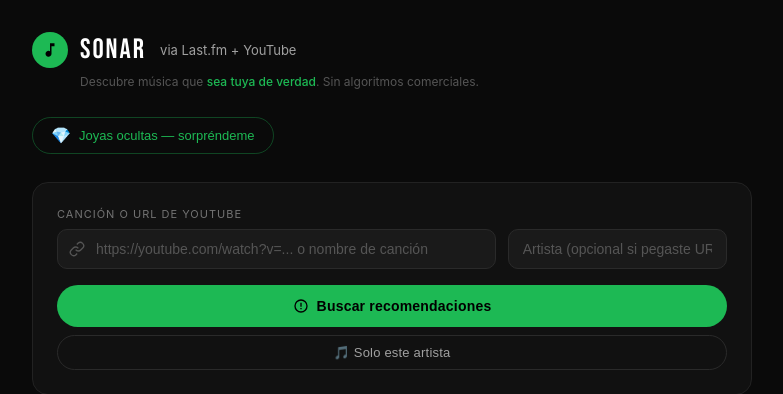
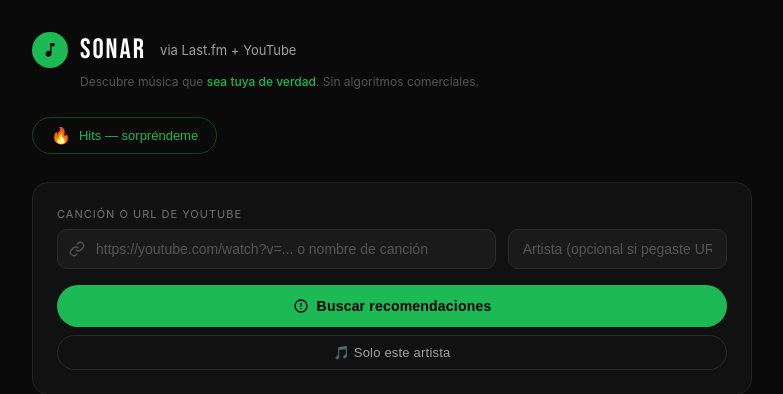
Before and after one commit to monky9020-cell/music-app, a Flask app: page / in a window 1280 px wide. Shown: the top 394 px of the page, without its empty margins (248-1031 px from the left). Run offline with Flask 3, Linux system fonts and the light colour scheme; data that the repository does not hold is empty.

Commit message:
Update index.html

```diff
--- a/music_app/templates/index.html
+++ b/music_app/templates/index.html
@@ -175,9 +175,9 @@
   </div>
   <div class="tagline">Descubre música que <b>sea tuya de verdad</b>. Sin algoritmos comerciales.</div>
 
-  <!-- Botón Joyas -->
+  <!-- Botón Hits -->
   <button class="btn-gems" id="btn-gems" onclick="findGems()">
-    <span>💎</span> Joyas ocultas — sorpréndeme
+    <span>🔥</span> Hits — sorpréndeme
   </button>
 
   <!-- Breadcrumb -->
@@ -664,7 +664,7 @@ function makeCard(r, globalIdx, secondary = false) {
 async function findGems() {
   const btn = document.getElementById('btn-gems')
   btn.disabled = true
-  btn.innerHTML = '<span>💎</span> <span class="dot-anim">Buscando joyas</span>'
+  btn.innerHTML = '<span>🔥</span> <span class="dot-anim">Buscando hits</span>'
 
   setError('')
   document.getElementById('results-section').style.display = 'none'
@@ -683,13 +683,13 @@ async function findGems() {
     const data = await resp.json()
     stopProgress()
     btn.disabled = false
-    btn.innerHTML = '<span>💎</span> Joyas ocultas — sorpréndeme'
+    btn.innerHTML = '<span>🔥</span> Hits — sorpréndeme'
 
     if (data.error) { setError(data.error); return }
 
     // Muestra resultados como coincidencias
     renderResults({
-      title:     'Joyas ocultas',
+      title:     'Hits del momento',
       artist:    'Sonar',
       top:       data.results.slice(0, 5),
       secondary: [],
@@ -702,7 +702,7 @@ async function findGems() {
   } catch(e) {
     stopProgress()
     btn.disabled = false
-    btn.innerHTML = '<span>💎</span> Joyas ocultas — sorpréndeme'
+    btn.innerHTML = '<span>🔥</span> Hits — sorpréndeme'
     setError('Error al buscar joyas. Intenta de nuevo.')
   }
 }
```
